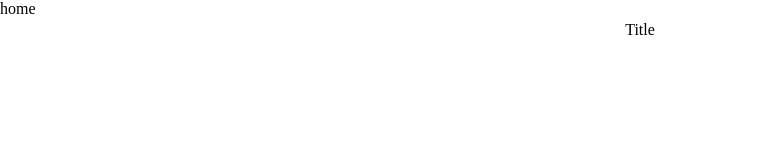
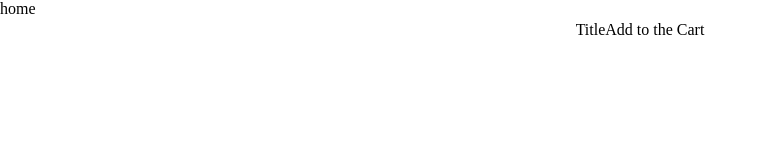
Before and after one commit to gitSuki/ecommerce-app, a React (Vite) app: page / in a window 1280 px wide. Shown: the top 160 px of the page, without its empty margins (0-767 px from the left). Built offline with nearby package versions, Linux system fonts and the light colour scheme.

Commit message:
Add badge to navbar

```diff
--- a/src/components/Navbar.tsx
+++ b/src/components/Navbar.tsx
@@ -1,15 +1,22 @@
 import { useDispatch, useSelector } from "react-redux";
-import { Box } from "@mui/material";
+import { setCartIsOpen } from "../state/cart";
+import { Badge, Box } from "@mui/material";
 import { useNavigate } from "react-router-dom";
 
 const Navbar = (): JSX.Element => {
     const navigate = useNavigate();
     const dispatch = useDispatch();
+    const cart = useSelector((state: any) => state.cartState.cart);
+
     return (
         <Box display="flex" alignItems="center" width="100%" height="60px" position="fixed" top="0" left="0" zIndex="1">
             <Box display="flex" alignItems="center" justifyContent="center" margin="auto" width="80%">
                 <Box onClick={() => navigate("/")}>Title</Box>
-                <Box display="flex" justifyContent="space-between" columnGap="20px" zIndex="2"></Box>
+                <Box display="flex" justifyContent="space-between" columnGap="20px" zIndex="2">
+                    <Badge badgeContent={cart.length} invisible={cart.length === 0}>
+                        <Box onClick={() => dispatch(setCartIsOpen())}>Add to the Cart</Box>
+                    </Badge>
+                </Box>
             </Box>
         </Box>
     );
--- a/src/main.tsx
+++ b/src/main.tsx
@@ -7,7 +7,7 @@ import App from "./App";
 import "./index.css";
 
 const store = configureStore({
-    reducer: { cart: cartReducer },
+    reducer: { cartState: cartReducer },
 });
 
 ReactDOM.createRoot(document.getElementById("root") as HTMLElement).render(
--- a/src/state/cart.ts
+++ b/src/state/cart.ts
@@ -13,7 +13,7 @@ const initialState: CartState = {
 };
 
 export const cartSlice = createSlice({
-    name: "cart",
+    name: "cartState",
     initialState,
     reducers: {
         setItems: (state, action) => {
```
